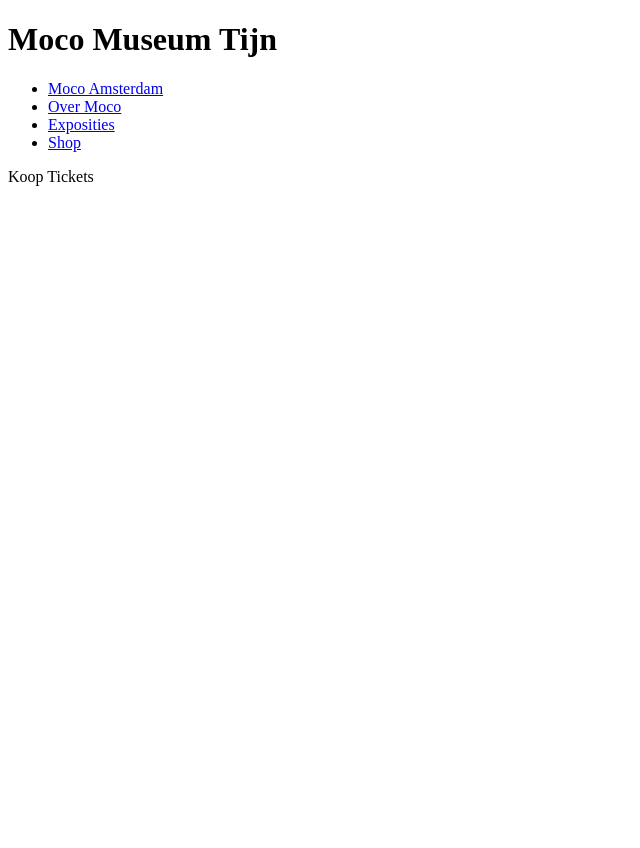
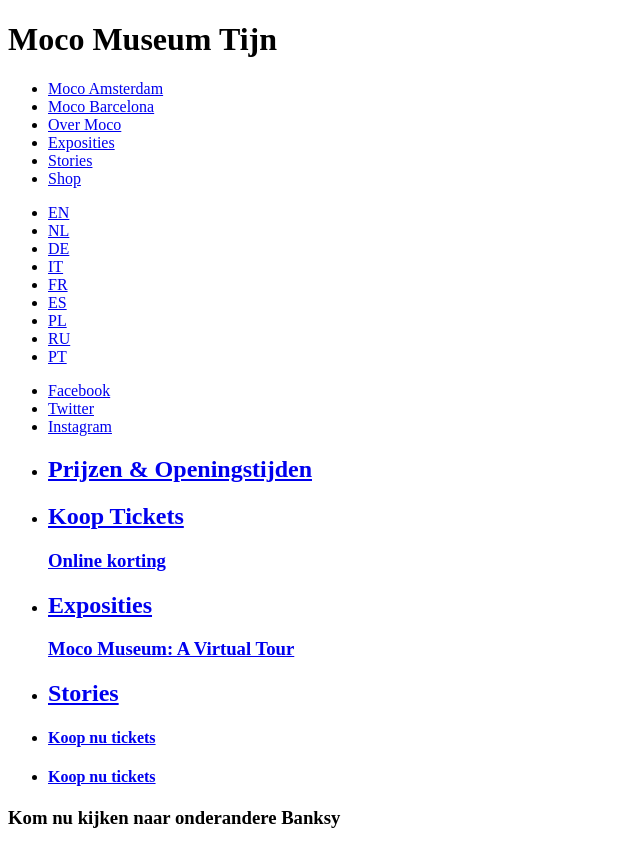
Before and after one commit to tijnneve/frontend-web, a plain HTML site: page index.html in a window 1280 px wide. Shown: the whole page, without its empty margins (0-640 px from the left). Before the commit the page ends 800 px from the top, so only its background shows below. Drawn offline with Linux system fonts and the light colour scheme.

Commit message:
Add files via upload

```diff
--- a/index.html
+++ b/index.html
@@ -13,21 +13,62 @@
 </head>
 
 <body>
+	<header>
 		<h1>Moco Museum Tijn</h1>
 
 		<ul>
 			<li><a href=”#”>Moco Amsterdam</a></li>
+			<li><a href=”#”>Moco Barcelona</a></li>
 			<li><a href=”#”>Over Moco</a></li>
 			<li><a href=”#”>Exposities</a></li>
+			<li><a href=”#”>Stories</a></li>
 			<li><a href=”#”>Shop</a></li>
 		</ul>
 
-	<article>
-		Koop Tickets
-	</article>
+		<ul>
+			<li><a href=”#”>EN</a></li>
+			<li><a href=”#”>NL</a></li>
+			<li><a href=”#”>DE</a></li>
+			<li><a href=”#”>IT</a></li>
+			<li><a href=”#”>FR</a></li>
+			<li><a href=”#”>ES</a></li>
+			<li><a href=”#”>PL</a></li>
+			<li><a href=”#”>RU</a></li>
+			<li><a href=”#”>PT</a></li>
+		</ul>
+
+		<ul>
+			<li><a href="#">Facebook</a></li>
+			<li><a href="#">Twitter</a></li>
+			<li><a href="#">Instagram</a></li>
+		</ul>
+
+	</header>
+
+	<main>
+		<ul>
+			<li><a href="#"><h2>Prijzen & Openingstijden</h2></a></li>
+			<li><a href="#"><h2>Koop Tickets</h2><h3>Online korting</h3></a></li>
+			<li><a href="#"><h2>Exposities</h2><h3>Moco Museum: A Virtual Tour</h3></a></li>
+			<li><a href="#"><h2>Stories</h2></a></li>
+		</ul>
+
+		<ul>
+			<li><a href="#"><h4>Koop nu tickets</h4></a></li>
+			<li><a href="#"><h4>Koop nu tickets</h4></a></li>
+		</ul>
+
+	</main>
+
+</body>
+
+<footer>
+	<section>
+		<h3>Kom nu kijken naar onderandere Banksy</h3>
+	</section>
 
 
+</footer>
+
 <script src="scripts/script.js"></script>
-</body>
-
 </html>
```
Lines whose indentation alone changed are shown as unchanged.
